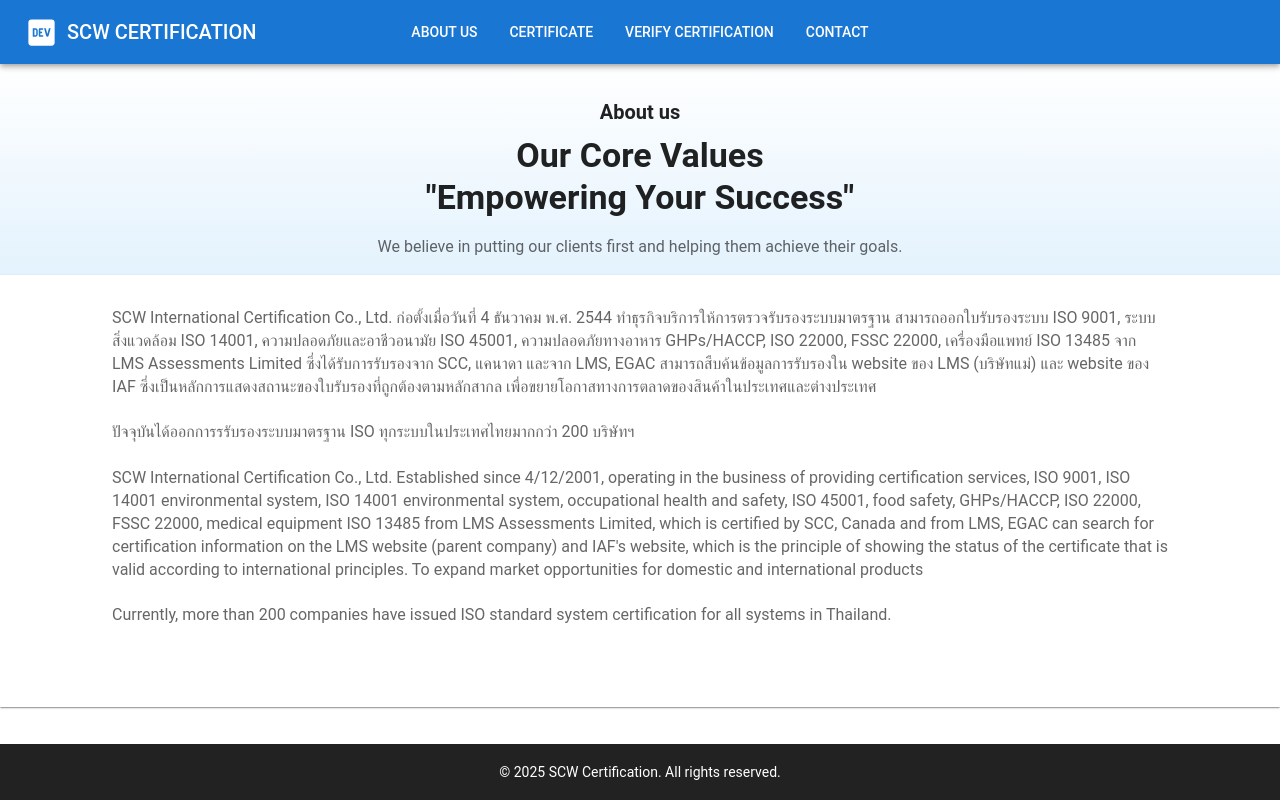
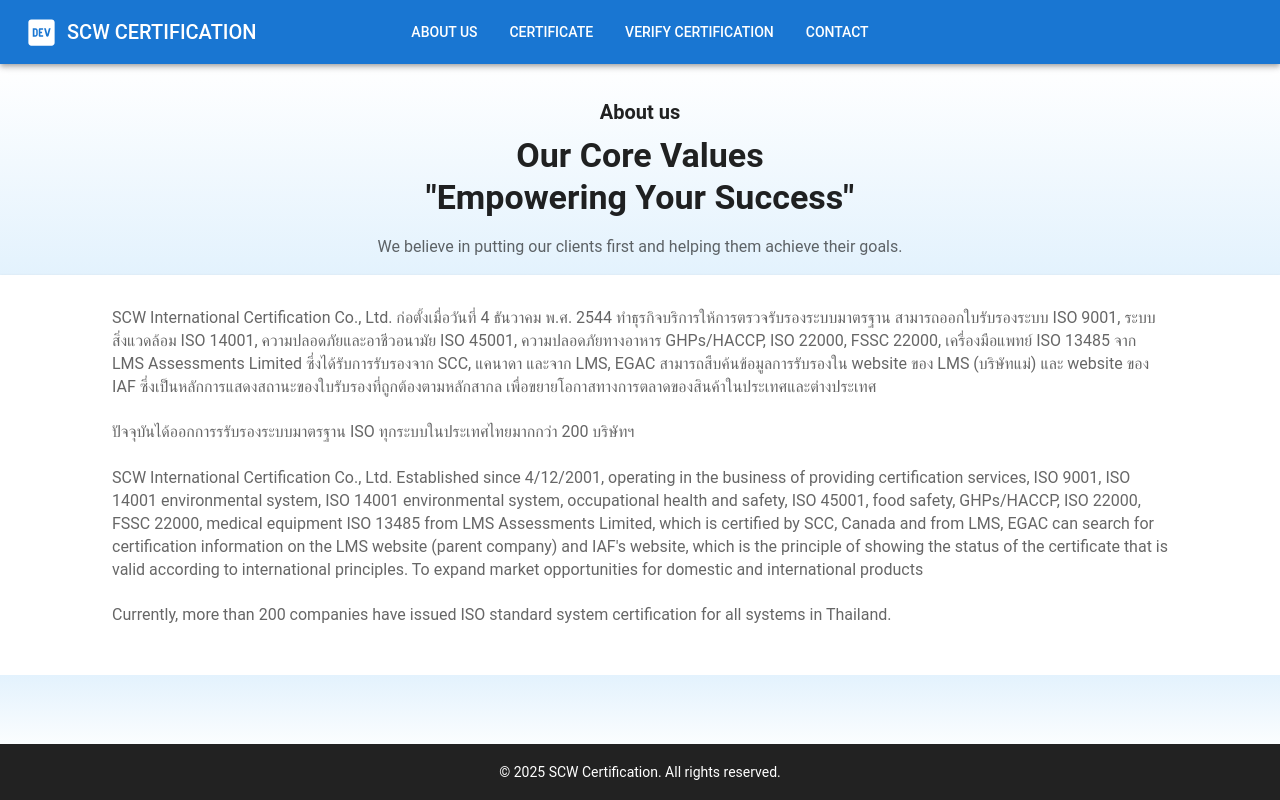
Before and after one commit to SuratZ/SCW, a React (Vite) app: page /SCW/about in a window 1280 px wide. Built offline with nearby package versions, Linux system fonts and the light colour scheme.

Commit message:
add bottom padding Box

```diff
--- a/src/pages/About.tsx
+++ b/src/pages/About.tsx
@@ -32,7 +32,7 @@
                     zIndex: 0,
                     pl: { xs: 1, sm: 10 },
                     pr: { xs: 1, sm: 10 },
-                    pb: 4
+                    pb: 0
                 }}
             >
                 <Container
@@ -56,6 +56,14 @@
                     </Typography>
                 </Container>
             </Box>
+            <Box
+                sx={{
+                    background: 'linear-gradient(to top, #ffffff 0%, #e3f2fd 100%)',
+                    display: "flex",
+                    height: "10vh",
+                    // minHeight: "100%"
+                }}
+            ></Box>
         </>
 
     );
--- a/src/pages/VerifiyCert.tsx
+++ b/src/pages/VerifiyCert.tsx
@@ -323,6 +323,14 @@
                     )}
                 </Container>
             </Box>
+            <Box
+                sx={{
+                    background: 'linear-gradient(to top, #ffffff 0%, #e3f2fd 100%)',
+                    display: "flex",
+                    height: "10vh",
+                    // minHeight: "100%"
+                }}
+            ></Box>
         </>
 
     );
```
